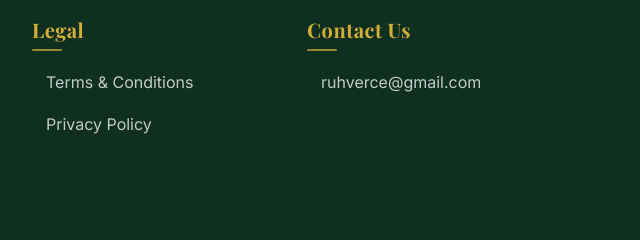
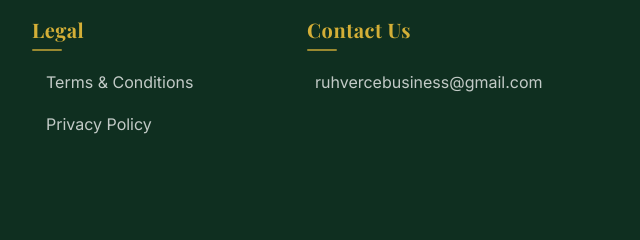
Before and after one commit to rr6688535-lab/ruhverse, a plain HTML site: page index.html in a window 1280 px wide. Shown: the part 6248-6488 px from the top of the page, 640-1280 px from the left. Drawn offline with nearby package versions, Linux system fonts and the light colour scheme; animation ran at ten frames a second.

Commit message:
Update index.html

```diff
--- a/index.html
+++ b/index.html
@@ -263,7 +263,7 @@
                 <div class="footer-col">
                     <h4>Contact Us</h4>
                     <ul class="footer-links">
-                        <li><a href="mailto:ruhverce@gmail.com">ruhverce@gmail.com</a></li>
+                        <li><a href="mailto:ruhvercebusiness@gmail.com">ruhvercebusiness@gmail.com</a></li>
                     </ul>
                 </div>
 
```
